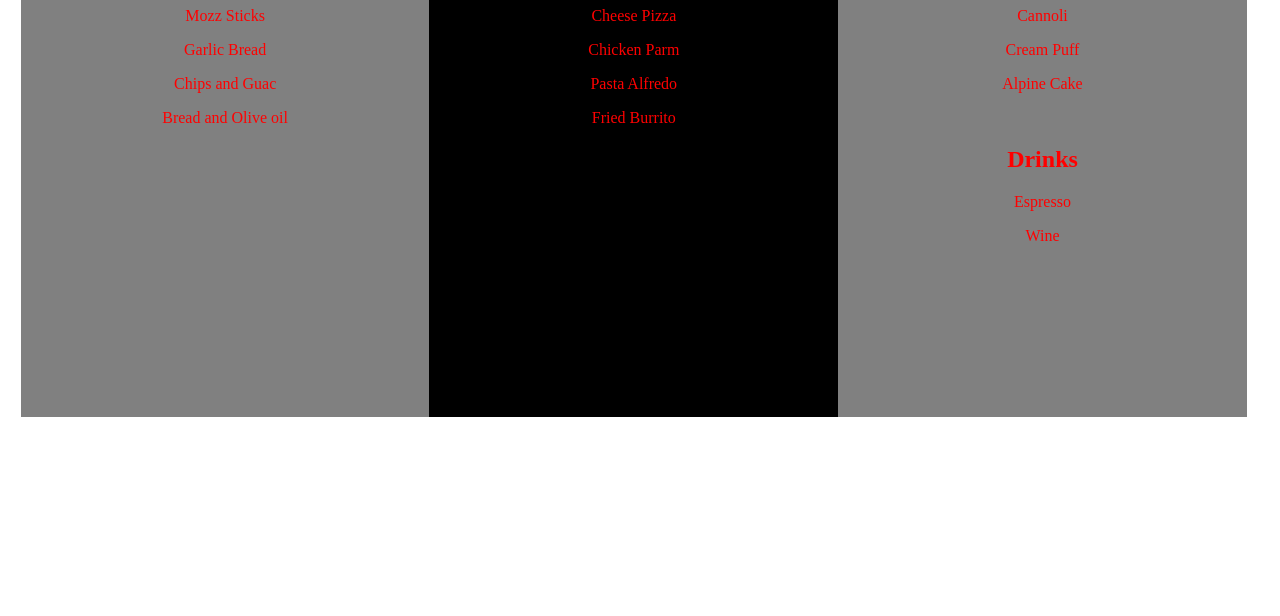
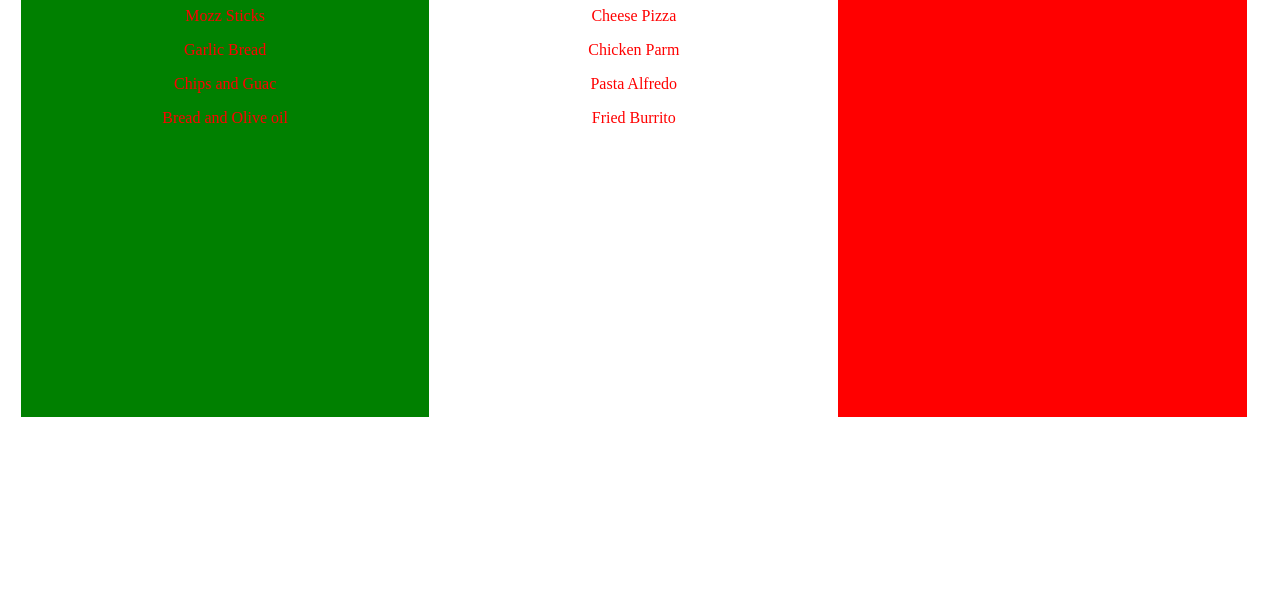
Before and after one commit to abranava/me_and_myself, a plain HTML site: page index.html in a window 1280 px wide. Shown: the part 184-800 px from the top of the page. Drawn offline with Linux system fonts and the light colour scheme.

Commit message:
initial commit

```diff
--- a/index.html
+++ b/index.html
@@ -17,13 +17,13 @@
       text-align: center;
    }
    .left {
-      background-color: grey;
+      background-color: green;
    }
    .right {
-      background-color: grey;
+      background-color: red;
    }
    .center {
-      background-color: black;
+      background-color: white;
    }
    .container:after {
       clear: both;
```
